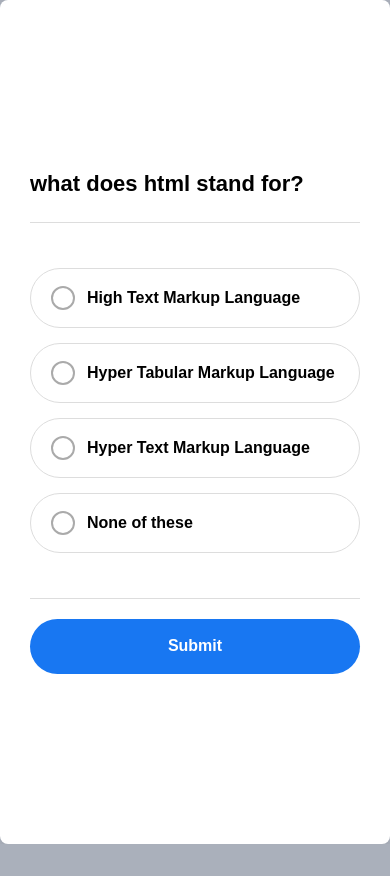
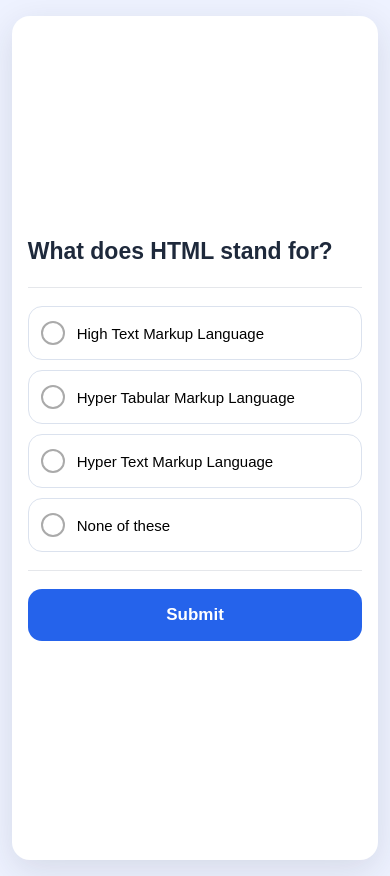
Before and after one commit to sudhanshusrivastava2008-max/quiz-website, a plain HTML site: page index.html in a window 390 px wide. Before the commit the page ends 844 px from the top, so only its background shows below. Drawn offline with Linux system fonts and the light colour scheme.

Commit message:
Upgrade professional quiz UI styles

```diff
--- a/style.css
+++ b/style.css
@@ -287,3 +287,116 @@ label:hover {
         width: 100%;
     }
 }
+/* ===== Professional Quiz UI Upgrade ===== */
+
+body {
+    background: #eef2ff;
+    font-family: Arial, sans-serif;
+}
+
+.quiz-section {
+    width: 92%;
+    max-width: 700px;
+    margin: 30px auto;
+    padding: 24px;
+    background: #ffffff;
+    border-radius: 20px;
+    box-shadow: 0 10px 35px rgba(30, 41, 59, 0.12);
+}
+
+#quiz {
+    width: 100%;
+    max-width: 100%;
+    padding: 0;
+}
+
+.question {
+    font-size: 26px;
+    line-height: 1.4;
+    color: #1e293b;
+    text-transform: none;
+    margin-bottom: 20px;
+}
+
+hr {
+    border-top: 1px solid #e5e7eb;
+    margin: 18px 0;
+}
+
+ul {
+    width: 100%;
+    padding: 0;
+    list-style: none;
+}
+
+li {
+    margin: 12px 0;
+}
+
+label {
+    width: 100%;
+    height: auto;
+    min-height: 58px;
+    padding: 14px 16px;
+    border: 1.5px solid #dbe2ee;
+    border-radius: 14px;
+    background: #fff;
+    font-size: 16px;
+    font-weight: 500;
+}
+
+label::before {
+    flex-shrink: 0;
+}
+
+.answer:checked + label {
+    background: #eff6ff;
+    border-color: #1877f2;
+    color: #1554b5;
+}
+
+.btn {
+    margin-top: 18px;
+}
+
+#submit {
+    width: 100%;
+    max-width: 220px;
+    height: 52px;
+    border-radius: 14px;
+    background: #2563eb;
+    font-size: 17px;
+}
+
+#submit:hover {
+    background: #1d4ed8;
+}
+
+/* Phone screen */
+@media (max-width: 600px) {
+    .quiz-section {
+        width: 94%;
+        margin: 16px auto;
+        padding: 20px 16px;
+        border-radius: 18px;
+    }
+
+    .question {
+        font-size: 23px;
+    }
+
+    label {
+        min-height: 54px;
+        padding: 12px;
+        font-size: 15px;
+    }
+
+    li {
+        margin: 10px 0;
+    }
+
+    #submit {
+        max-width: 100%;
+        height: 52px;
+    }
+}
```
